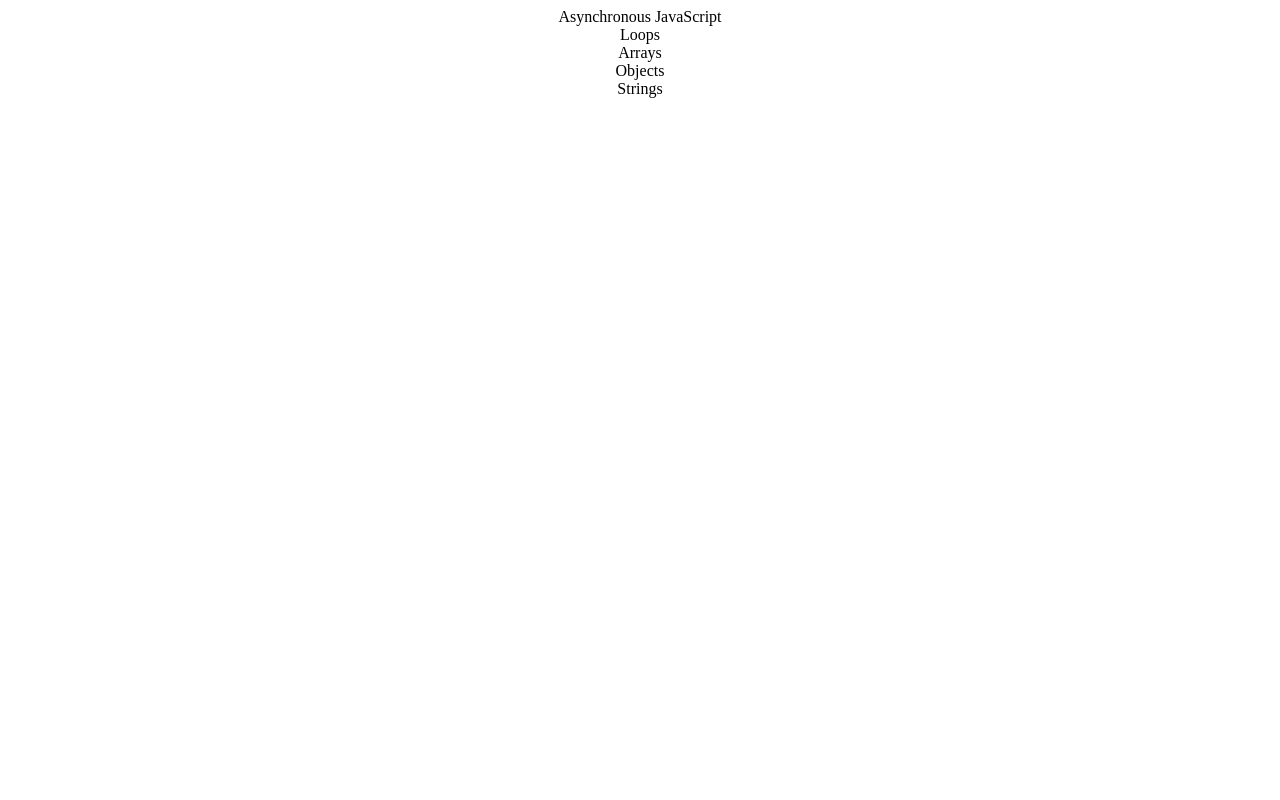
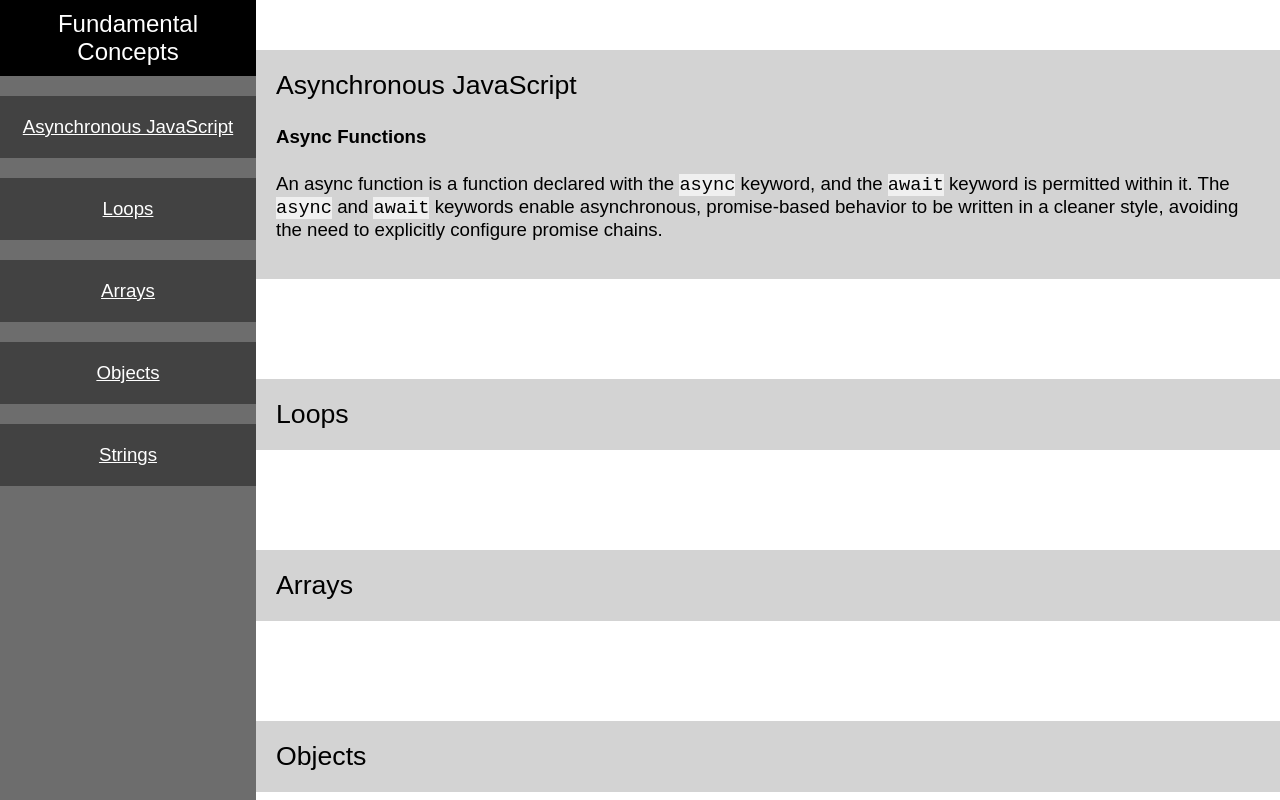
Before and after one commit to oroszs/technical-documentation-page, a plain HTML site: page index.html in a window 1280 px wide. Shown: the top 800 px of the page. Drawn offline with Linux system fonts and the light colour scheme.

Commit message:
set up navbar and headers

```diff
--- a/index.html
+++ b/index.html
@@ -9,21 +9,38 @@
     <body>
         <main id='main-doc'>
             <section class='main-section' id='Asynchronous_JavaScript'>
-                <header>Asynchronous JavaScript</header>
+                <header class='main-header'>Asynchronous JavaScript</header>
+                <h4>Async Functions</h4>
+                <p>
+                    An async function is a function declared with the <code>async</code> keyword, and the <code>await</code> keyword
+                     is permitted within it. The <code>async</code> and <code>await</code> keywords enable asynchronous,
+                    promise-based behavior to be written in a cleaner style, avoiding the need to explicitly configure
+                    promise chains.
+                </p>
             </section>
             <section class='main-section' id='Loops'>
-                <header>Loops</header>
+                <header class='main-header'>Loops</header>
             </section>
             <section class='main-section' id='Arrays'>
-                <header>Arrays</header>
+                <header class='main-header'>Arrays</header>
             </section>
             <section class='main-section' id='Objects'>
-                <header>Objects</header>
+                <header class='main-header'>Objects</header>
             </section>
             <section class='main-section' id='Strings'>
-                <header>Strings</header>
+                <header class='main-header'>Strings</header>
             </section>
+            <nav id='navbar'>
+                <header id='nav-header'>Fundamental Concepts</header>
+                <a class='nav-link' href='#Asynchronous_JavaScript'>Asynchronous JavaScript</a>
+                <a class='nav-link' href='#Loops'>Loops</a>
+                <a class='nav-link' href='#Arrays'>Arrays</a>
+                <a class='nav-link' href='#Objects'>Objects</a>
+                <a class='nav-link' href='#Strings'>Strings</a>
+            </nav>
         </main>
+
+
         <script src='https://cdn.freecodecamp.org/testable-projects-fcc/v1/bundle.js' type='text/javascript'></script>
     </body>
 </html>
--- a/style.css
+++ b/style.css
@@ -1,3 +1,55 @@
-body {
+#main-doc{
+    font-family: Arial, Helvetica, sans-serif;
+    position: absolute;
+    left: 0;
+    right: 0;
+    top: 0;
+}
+.main-header {
+    font-size: 20pt;
+}
+.main-section {
+    background-color: lightgrey;
+    position: relative;
+    width: 80%;
+    height: auto;
+    padding: 20px;
+    float: right;
+    font-size: 14pt;
+    margin-top: 50px;
+    margin-bottom: 50px;
+    box-sizing: border-box;
+}
+code {
+    background-color: rgb(240, 240, 240);
+}
+#nav-header {
+    font-size: 18pt;
     text-align: center;
+    padding: 10px;
+    color: white;
+    background-color: black;
 }
+#navbar {
+    box-sizing: border-box;
+    position: fixed;
+    float:left;
+    width: 20%;
+    height: 100%;
+    background-color: rgb(109, 109, 109);
+    overflow-y: auto;
+    color: black;
+    font-size: 18pt;
+}
+.nav-link{
+    text-align: center;
+    padding: 20px;
+    background-color: rgb(66, 66, 66);
+    position: relative;
+    display: block;
+    margin: auto;
+    margin-top: 20px;
+    margin-bottom: 20px;
+    color: white;
+    font-size: 14pt;
+}
```
